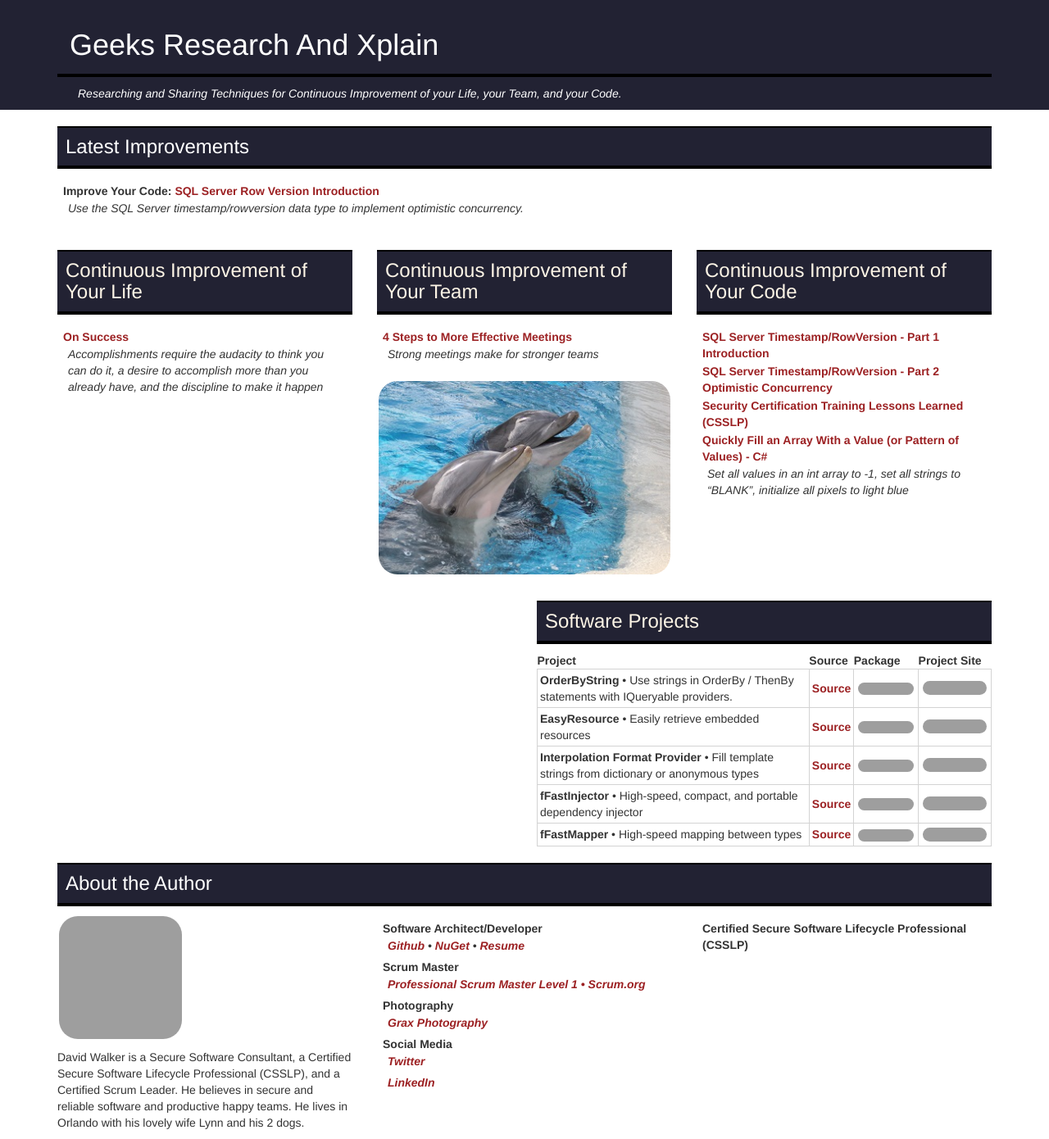
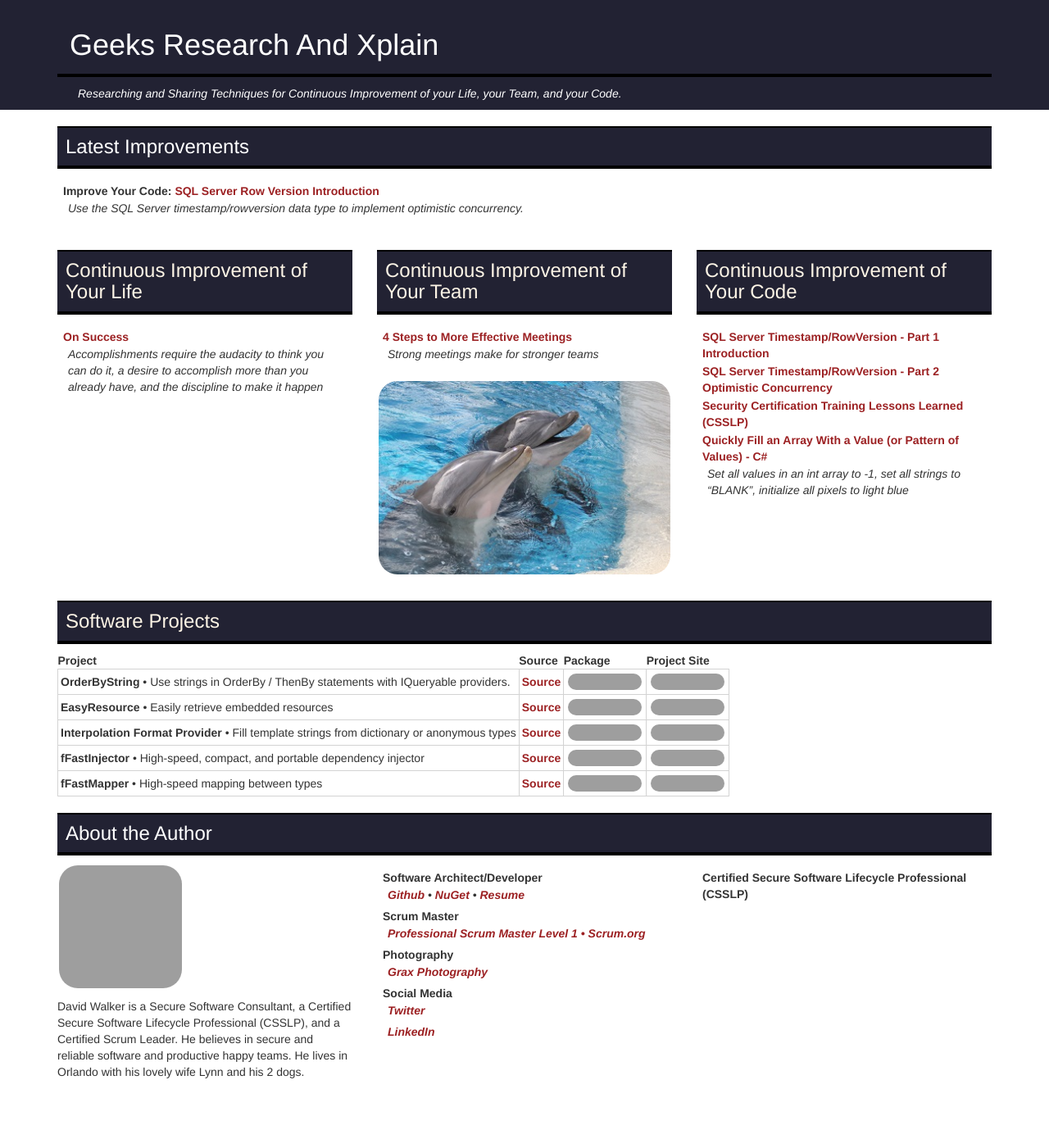
Before and after one commit to Grax32/Grax32.github.io, a Jekyll site: the page built from index.md, in a window 1280 px wide. Shown: the whole page at 82% size. Built offline with Jekyll 4.4.1, drawn with Linux system fonts in a browser that asks for light colours; a script that is not in the unit is left out; after the commit the page ends 1328 px from its top, so only the background shows below that; grey boxes are pictures that could not be loaded.

Commit message:
remove opinions space

```diff
--- a/index.md
+++ b/index.md
@@ -25,14 +25,9 @@ title: Geeks Research And Xplain
 </section>
 
 <section class="row">
-  <section class="col-md-6">
-    {{ site.home_page_sections | where:"name", "opinions" | map: "output" | first }}
-  </section>
-
-  <section class="col-md-6">
+  <section class="col-md-12">
     {{ site.home_page_sections | where:"name", "projects" | map: "output" | first }}
   </section>
-
 </section>
 
 <section class="row">
```
